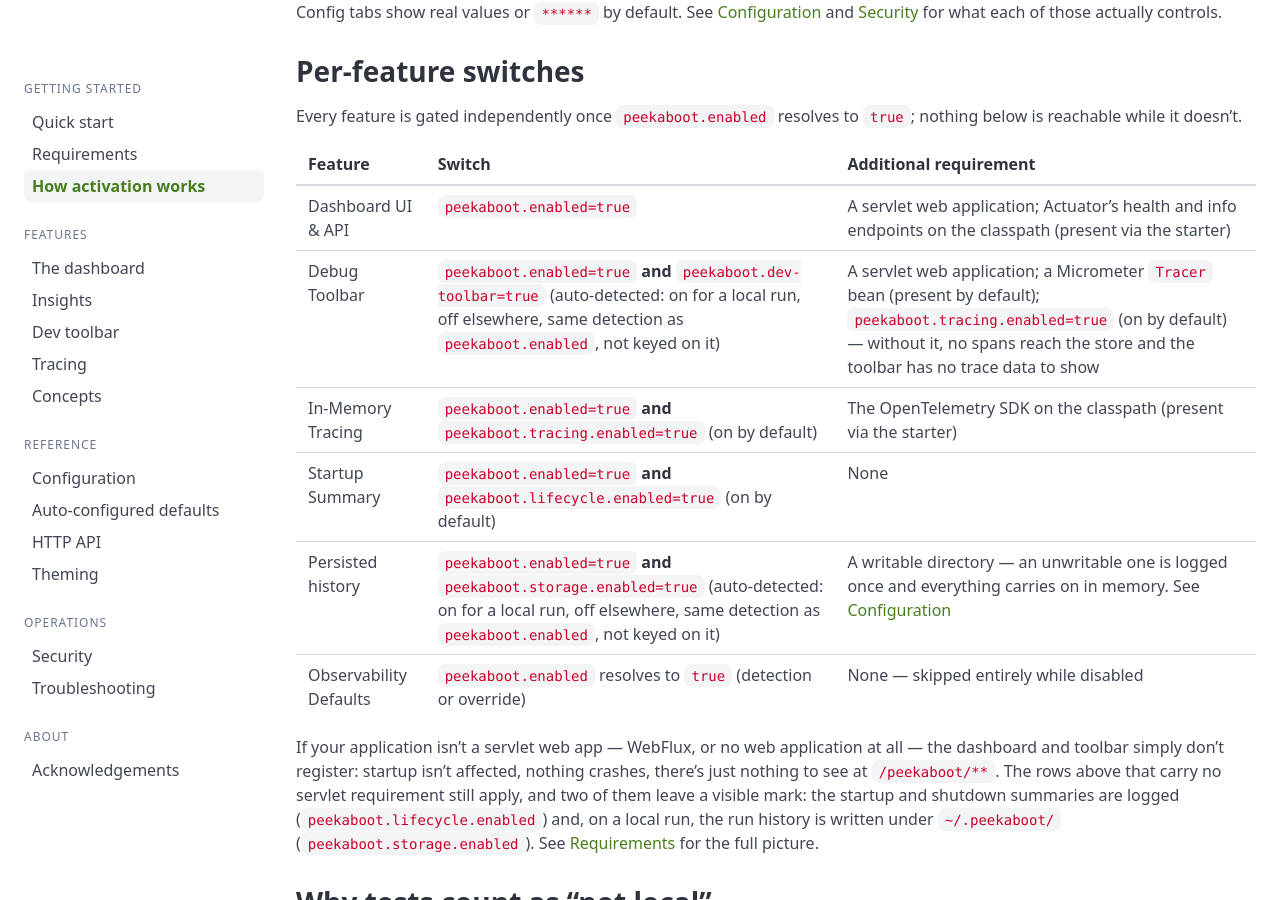
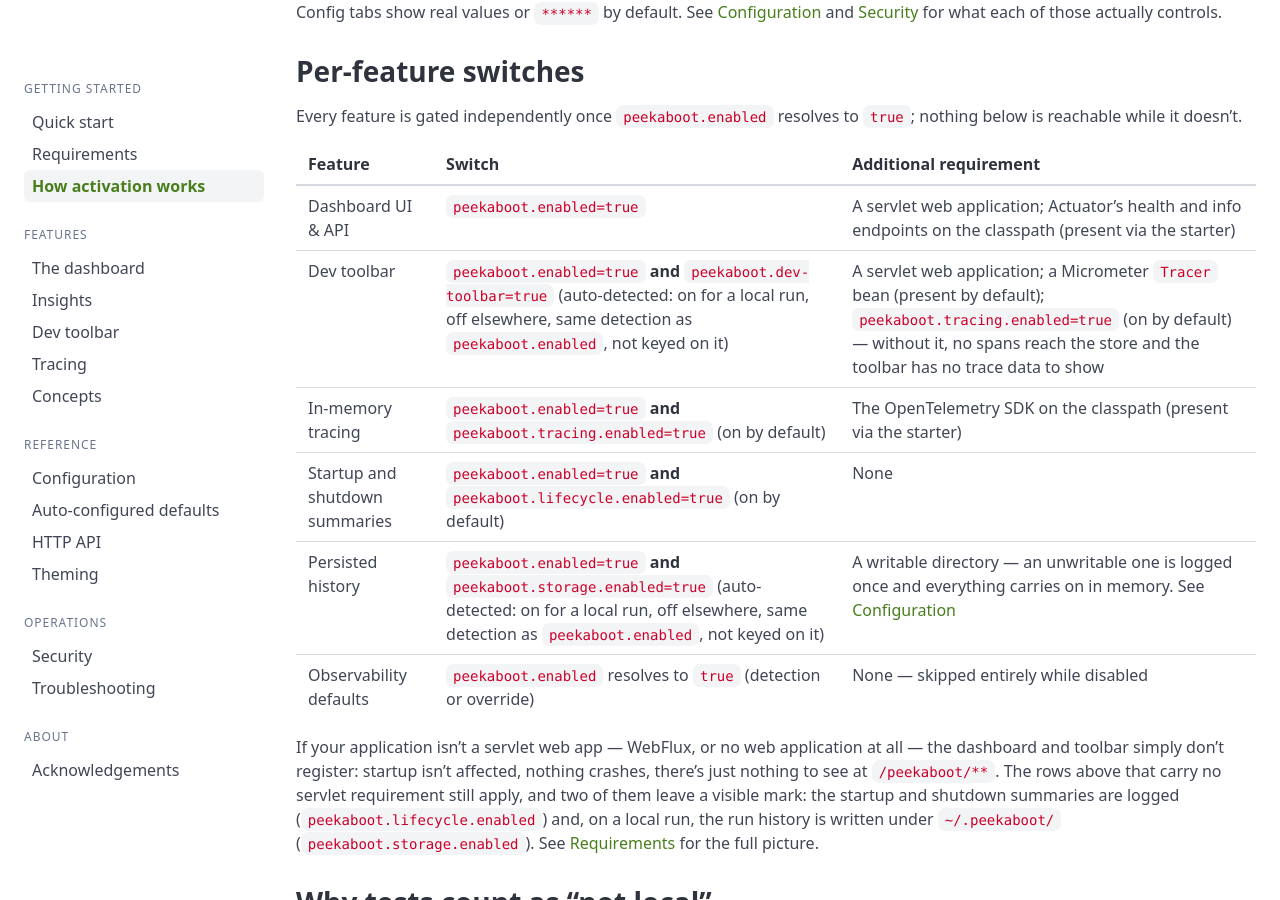
Before and after one commit to peekaboot-org/peekaboot-org.github.io, a Jekyll site: the page built from docs/how-activation-works.md, in a window 1280 px wide and 900 px high, scrolled down 874 px. Built offline with Jekyll 4.4.1, drawn with Linux system fonts in a browser that asks for light colours.

Commit message:
docs: use the site's feature names and tab names consistently

```diff
--- a/docs/how-activation-works.md
+++ b/docs/how-activation-works.md
@@ -55,11 +55,11 @@ below is reachable while it doesn't.
 | Feature | Switch | Additional requirement |
 |---|---|---|
 | Dashboard UI & API | `peekaboot.enabled=true` | A servlet web application; Actuator's health and info endpoints on the classpath (present via the starter) |
-| Debug Toolbar | `peekaboot.enabled=true` **and** `peekaboot.dev-toolbar=true` (auto-detected: on for a local run, off elsewhere, same detection as `peekaboot.enabled`, not keyed on it) | A servlet web application; a Micrometer `Tracer` bean (present by default); `peekaboot.tracing.enabled=true` (on by default) &mdash; without it, no spans reach the store and the toolbar has no trace data to show |
-| In-Memory Tracing | `peekaboot.enabled=true` **and** `peekaboot.tracing.enabled=true` (on by default) | The OpenTelemetry SDK on the classpath (present via the starter) |
-| Startup Summary | `peekaboot.enabled=true` **and** `peekaboot.lifecycle.enabled=true` (on by default) | None |
+| Dev toolbar | `peekaboot.enabled=true` **and** `peekaboot.dev-toolbar=true` (auto-detected: on for a local run, off elsewhere, same detection as `peekaboot.enabled`, not keyed on it) | A servlet web application; a Micrometer `Tracer` bean (present by default); `peekaboot.tracing.enabled=true` (on by default) &mdash; without it, no spans reach the store and the toolbar has no trace data to show |
+| In-memory tracing | `peekaboot.enabled=true` **and** `peekaboot.tracing.enabled=true` (on by default) | The OpenTelemetry SDK on the classpath (present via the starter) |
+| Startup and shutdown summaries | `peekaboot.enabled=true` **and** `peekaboot.lifecycle.enabled=true` (on by default) | None |
 | Persisted history | `peekaboot.enabled=true` **and** `peekaboot.storage.enabled=true` (auto-detected: on for a local run, off elsewhere, same detection as `peekaboot.enabled`, not keyed on it) | A writable directory &mdash; an unwritable one is logged once and everything carries on in memory. See [Configuration]({{ '/docs/configuration/' | relative_url }}#peekabootstorage) |
-| Observability Defaults | `peekaboot.enabled` resolves to `true` (detection or override) | None &mdash; skipped entirely while disabled |
+| Observability defaults | `peekaboot.enabled` resolves to `true` (detection or override) | None &mdash; skipped entirely while disabled |
 
 If your application isn't a servlet web app &mdash; WebFlux, or no web application at all
 &mdash; the dashboard and toolbar simply don't register: startup isn't affected, nothing
```
Also changed, not shown: docs/dashboard.md (+2 -2 lines), docs/quick-start.md (+1 -1 lines).
